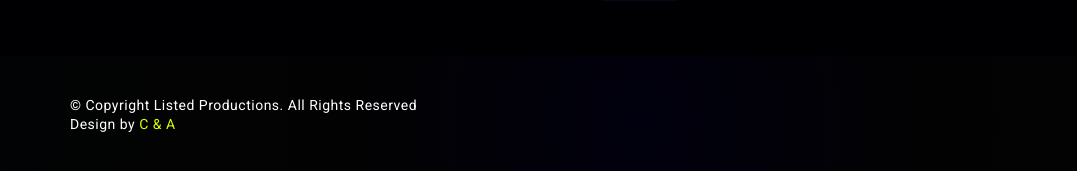
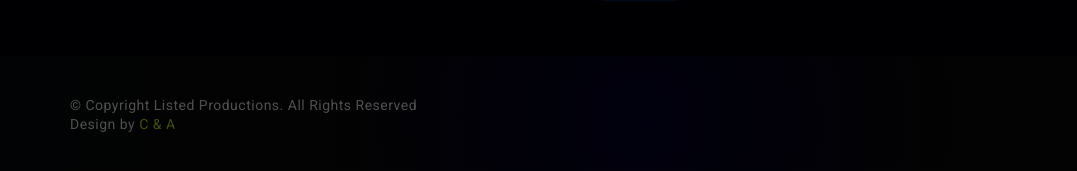
Before and after one commit to 01Clarian/ListedExample, a plain HTML site: page index.html in a window 1280 px wide. Shown: the part 5786-5957 px from the top of the page, 0-1077 px from the left. Drawn offline with nearby package versions, Linux system fonts and the light colour scheme.

Commit message:
copy opacity

```diff
--- a/index.html
+++ b/index.html
@@ -358,7 +358,7 @@
       <div  >
       <div class="row">
         <div class="col-md-6">
-          <div class="footer" style="color:white; font-size:14px; ">
+          <div class="footer" style="color:white; font-size:14px; opacity:0.3 ">
             © Copyright Listed Productions. All Rights Reserved
             <div class="credits">
               <!--
```
